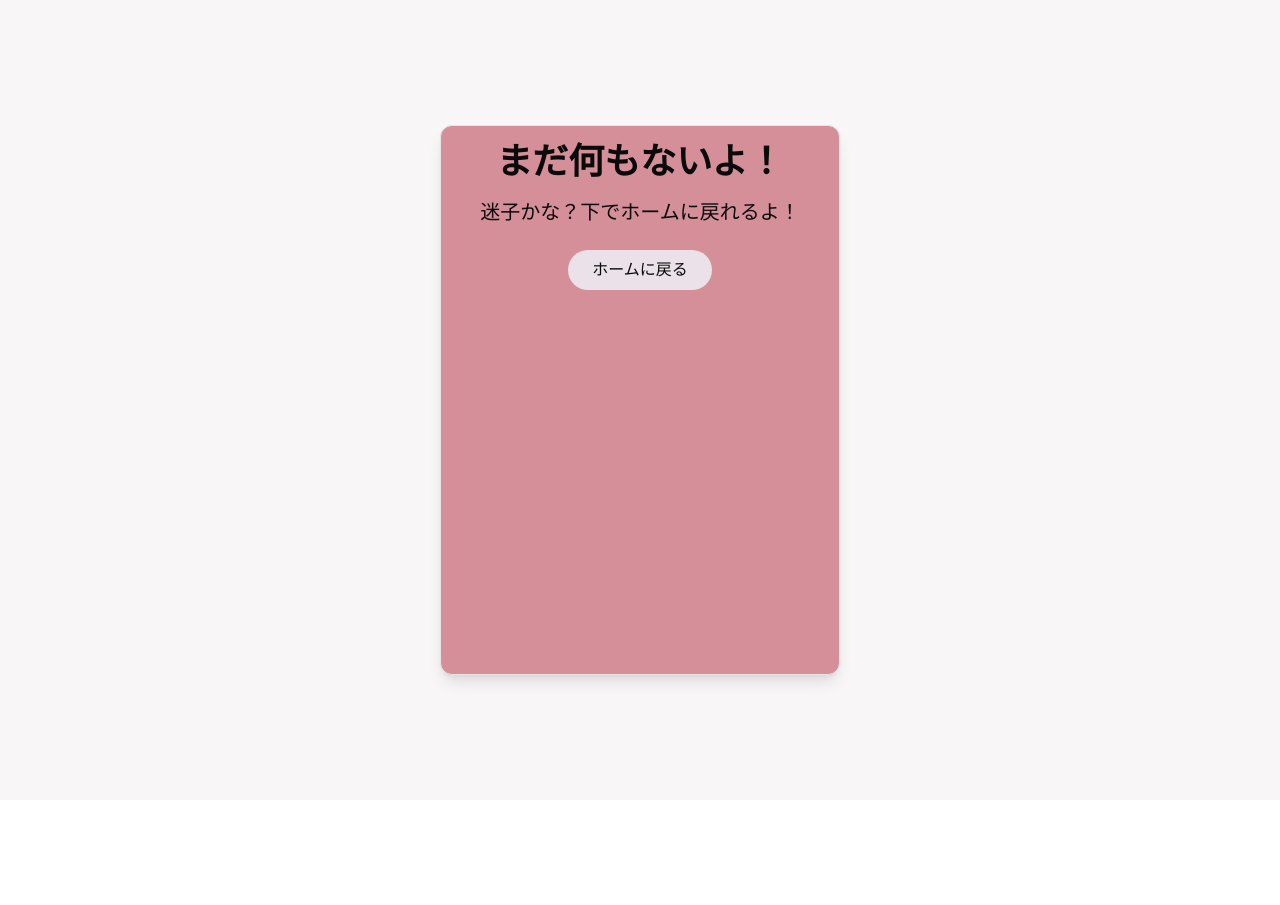
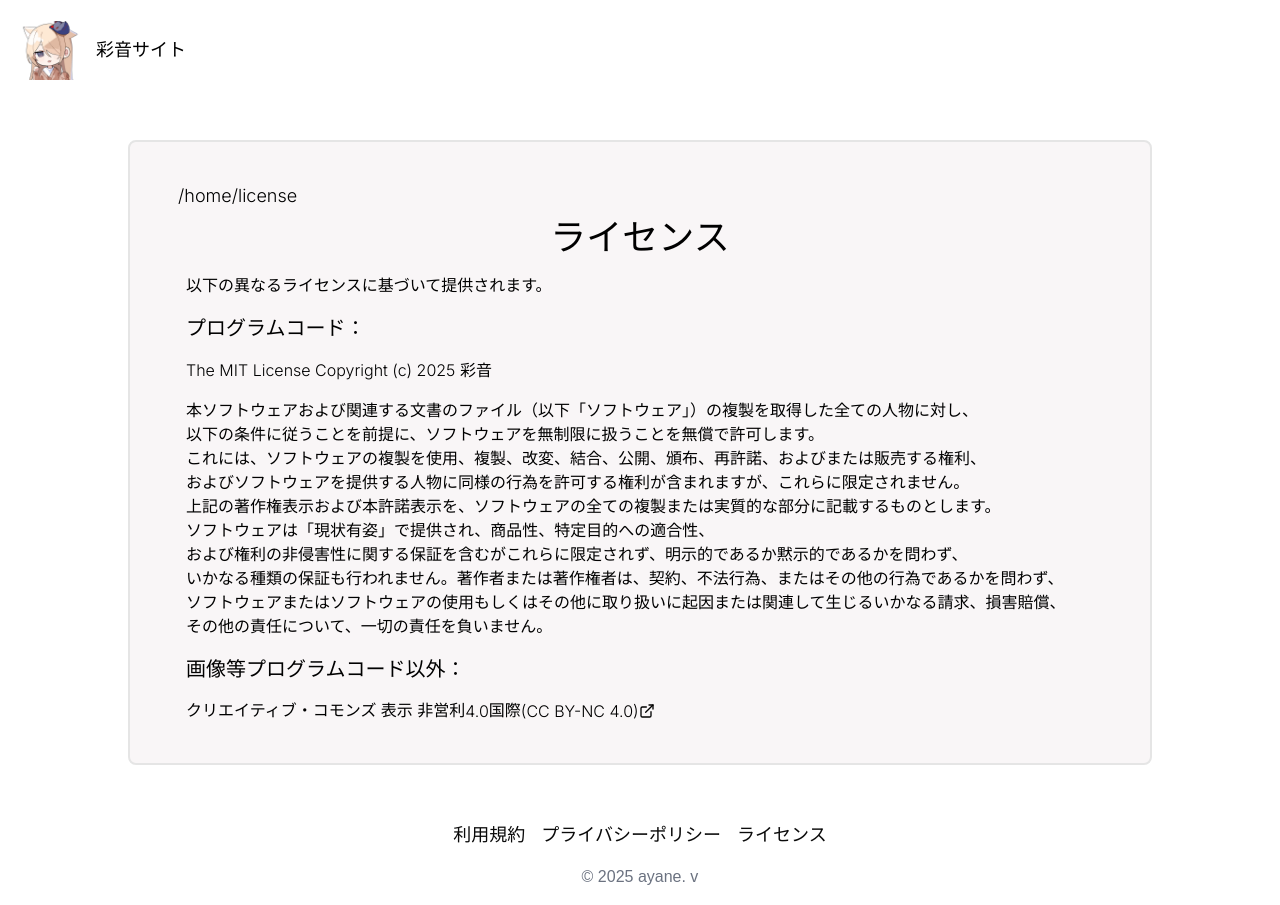
Before and after one commit to ayane0857/ayane-official-site, a Next.js app: page /license in a window 1280 px wide. Before the commit this address had no page. Before the commit the page ends 800 px from the top, so only its background shows below. Built offline with nearby package versions, Linux system fonts and the light colour scheme; a web font is replaced by a local one.

Commit message:
いろいろこーしん

```diff
--- a/app/layout.tsx
+++ b/app/layout.tsx
@@ -19,6 +19,7 @@ const Inter_font = Inter({
 export const metadata = {
   title: "彩音のてきとーなサイト",
   description: "プロフィールオンリー",
+  themeColor: "#D58F99",
 };
 
 export default function RootLayout({
--- /dev/null
+++ b/app/license/page.tsx
@@ -0,0 +1,86 @@
+import Image from "next/image";
+import Link from "next/link";
+import { Footer } from "@/components/ui/footer";
+import { ExternalLink } from "lucide-react";
+export const metadata = {
+  title: "ライセンス",
+  description: "ライセンス",
+  themeColor: "#D58F99",
+};
+
+export default function Home() {
+  return (
+    <div className="min-h-screen bg-white">
+      <Link href={"/"}>
+        <header className="flex items-center p-5">
+          <div className="w-[60px] h-[60px]">
+            <Image
+              src="/icon.png"
+              alt="アイコン"
+              width={192}
+              height={192}
+              className="object-cover"
+              priority
+            />
+          </div>
+          <h1 className="ml-4 text-lg font-normal text-black">彩音サイト</h1>
+        </header>
+      </Link>
+      <main className="px-5 py-10">
+        <div className="mx-auto max-w-5xl rounded-lg bg-[#f9f6f7] border-2 p-10 min-h-[600px]">
+          <div className="text-black mb-2 pl-2 text-xs lg:text-lg" lang="en">
+            /<Link href={"/"}>home</Link>/license
+          </div>
+
+          <h2 className="text-center text-4xl font-normal text-black mb-4">
+            ライセンス
+          </h2>
+
+          <div className="text-black pl-4 text-xs md:text-sm lg:text-base space-y-4">
+            <p>以下の異なるライセンスに基づいて提供されます。</p>
+            <p className="text-lg md:text-xl">プログラムコード：</p>
+            <div className="mb-1">
+              <span lang="en">The MIT License Copyright (c) 2025 </span>彩音
+            </div>
+            <p>
+              本ソフトウェアおよび関連する文書のファイル（以下「ソフトウェア」）の複製を取得した全ての人物に対し、
+              <br />
+              以下の条件に従うことを前提に、ソフトウェアを無制限に扱うことを無償で許可します。
+              <br />
+              これには、ソフトウェアの複製を使用、複製、改変、結合、公開、頒布、再許諾、およびまたは販売する権利、
+              <br />
+              およびソフトウェアを提供する人物に同様の行為を許可する権利が含まれますが、これらに限定されません。
+              <br />
+              上記の著作権表示および本許諾表示を、ソフトウェアの全ての複製または実質的な部分に記載するものとします。
+              <br />
+              ソフトウェアは「現状有姿」で提供され、商品性、特定目的への適合性、
+              <br />
+              および権利の非侵害性に関する保証を含むがこれらに限定されず、明示的であるか黙示的であるかを問わず、
+              <br />
+              いかなる種類の保証も行われません。著作者または著作権者は、契約、不法行為、またはその他の行為であるかを問わず、
+              <br />
+              ソフトウェアまたはソフトウェアの使用もしくはその他に取り扱いに起因または関連して生じるいかなる請求、損害賠償、
+              <br />
+              その他の責任について、一切の責任を負いません。
+              <br />
+            </p>
+            <p className="text-lg md:text-xl">画像等プログラムコード以外：</p>
+            <p>
+              <a
+                href="https://creativecommons.org/licenses/by-nc/4.0/deed.ja"
+                target="_blank"
+                rel="noopener noreferrer"
+                className="flex items-center"
+              >
+                クリエイティブ・コモンズ 表示 非営利<span lang="en"> 4.0 </span>
+                国際<span lang="en"> (CC BY-NC 4.0)</span>
+                <ExternalLink className="h-4 w-4" />
+              </a>
+            </p>
+          </div>
+        </div>
+      </main>
+      <Footer />
+    </div>
+  );
+}
--- a/app/page.tsx
+++ b/app/page.tsx
@@ -1,5 +1,4 @@
 import Image from "next/image";
-import Link from "next/link";
 import dynamic from "next/dynamic";
 import { Card } from "@/components/ui/card";
 const Skills = dynamic(() =>
@@ -9,6 +8,11 @@ const Skills = dynamic(() =>
 const ReciprocalLink = dynamic(() =>
   import("@/components/ui/reciprocal_link").then((mod) => mod.ReciprocalLink)
 );
+
+const Footer = dynamic(() =>
+  import("@/components/ui/footer").then((mod) => mod.Footer)
+);
+
 import { FaGithub, FaTwitter, FaYoutube, FaDiscord } from "react-icons/fa";
 import { MdEmail, MdGroups, MdMonitorHeart } from "react-icons/md";
 
@@ -37,6 +41,8 @@ export default function Home() {
                       href="https://github.com/ayane0857"
                       aria-label="GitHub"
                       className="hover:opacity-80"
+                      target="_blank"
+                      rel="noopener noreferrer"
                     >
                       <FaGithub className="w-6 h-6" />
                     </a>
@@ -44,6 +50,8 @@ export default function Home() {
                       href="https://x.com/ayane0857_"
                       aria-label="Twitter"
                       className="hover:opacity-80"
+                      target="_blank"
+                      rel="noopener noreferrer"
                     >
                       <FaTwitter className="w-6 h-6" />
                     </a>
@@ -51,6 +59,8 @@ export default function Home() {
                       href="https://www.youtube.com/@ayane0857"
                       aria-label="YouTube"
                       className="hover:opacity-80"
+                      target="_blank"
+                      rel="noopener noreferrer"
                     >
                       <FaYoutube className="w-6 h-6" />
                     </a>
@@ -58,6 +68,8 @@ export default function Home() {
                       href="https://discord.gg/mB3AXgtVEY"
                       aria-label="Discord"
                       className="hover:opacity-80"
+                      target="_blank"
+                      rel="noopener noreferrer"
                     >
                       <FaDiscord className="w-6 h-6" />
                     </a>
@@ -66,6 +78,8 @@ export default function Home() {
                     <a
                       href="mailto:info@ayane0857.net"
                       className="flex items-center space-x-1 hover:opacity-80 text-base"
+                      target="_blank"
+                      rel="noopener noreferrer"
                     >
                       <MdEmail className="w-5 h-5" />
                       <span className="break-all" lang="en">
@@ -77,6 +91,8 @@ export default function Home() {
                     <a
                       href="https://www.uniproject.jp/"
                       className="flex items-center space-x-1 hover:opacity-80 text-base"
+                      target="_blank"
+                      rel="noopener noreferrer"
                     >
                       <MdGroups className="w-5 h-5" />
                       <span className="break-all" lang="en">
@@ -88,6 +104,8 @@ export default function Home() {
                     <a
                       href="https://ayane.instatus.com/"
                       className="flex items-center space-x-1 hover:opacity-80 text-base"
+                      target="_blank"
+                      rel="noopener noreferrer"
                     >
                       <MdMonitorHeart className="w-5 h-5" />
                       <span className="break-all" lang="en">
@@ -205,14 +223,7 @@ export default function Home() {
           </div>
         </div>
       </div>
-      <footer className="flex items-center justify-center w-full p-4 gap-4">
-        <Link className="text-xl" href={"/terms-of-service"}>
-          利用規約
-        </Link>
-        <Link className="text-xl" href={"/privacy-policy"}>
-          プライバシーポリシー
-        </Link>
-      </footer>
+      <Footer />
     </div>
   );
 }
--- a/app/privacy-policy/page.tsx
+++ b/app/privacy-policy/page.tsx
@@ -1,8 +1,10 @@
 import Image from "next/image";
 import Link from "next/link";
+import { Footer } from "@/components/ui/footer";
 export const metadata = {
   title: "プライバシーポリシー",
   description: "プライバシーポリシー",
+  themeColor: "#D58F99",
 };
 
 export default function Home() {
@@ -29,7 +31,7 @@ export default function Home() {
             /<Link href={"/"}>home</Link>/privacy-policy
           </div>
 
-          <h2 className="text-center text-4xl font-normal text-black mb-2">
+          <h2 className="text-center text-4xl font-normal text-black mb-4">
             プライバシーポリシー
           </h2>
 
@@ -250,6 +252,7 @@ export default function Home() {
           </div>
         </div>
       </main>
+      <Footer />
     </div>
   );
 }
--- a/app/terms-of-service/page.tsx
+++ b/app/terms-of-service/page.tsx
@@ -1,8 +1,10 @@
 import Image from "next/image";
 import Link from "next/link";
+import { Footer } from "@/components/ui/footer";
 export const metadata = {
   title: "利用規約",
   description: "利用規約",
+  themeColor: "#D58F99",
 };
 
 export default function Home() {
@@ -29,7 +31,7 @@ export default function Home() {
             /<Link href={"/"}>home</Link>/terms-of-service
           </div>
 
-          <h2 className="text-center text-4xl font-normal text-black mb-2">
+          <h2 className="text-center text-4xl font-normal text-black mb-4">
             利用規約
           </h2>
 
@@ -232,6 +234,7 @@ export default function Home() {
           </div>
         </div>
       </main>
+      <Footer />
     </div>
   );
 }
--- a/argoCD/next.yaml
+++ b/argoCD/next.yaml
@@ -15,7 +15,7 @@ spec:
     spec:
       containers:
         - name: app
-          image: registry.uniproject.jp/ayane/ayane-official-site:1.4.3
+          image: registry.uniproject.jp/ayane/ayane-official-site:1.4.4
           imagePullPolicy: Always
           ports:
             - containerPort: 3000
--- /dev/null
+++ b/components/ui/footer.tsx
@@ -0,0 +1,21 @@
+import Link from "next/link";
+
+export function Footer() {
+  const version = process.env.npm_package_version;
+  return (
+    <footer className="flex flex-col items-center justify-center w-full p-4 gap-4">
+      <div className="flex justify-center space-x-4">
+        <Link className="text-lg hover:underline" href={"/terms-of-service"}>
+          利用規約
+        </Link>
+        <Link className="text-lg hover:underline" href={"/privacy-policy"}>
+          プライバシーポリシー
+        </Link>
+        <Link className="text-lg hover:underline" href={"/license"}>
+          ライセンス
+        </Link>
+      </div>
+      <p className="text-center text-gray-500">© 2025 ayane. v{version}</p>
+    </footer>
+  );
+}
```
Also changed, not shown: 1 other file (tests, documents, lock files or other folders).
